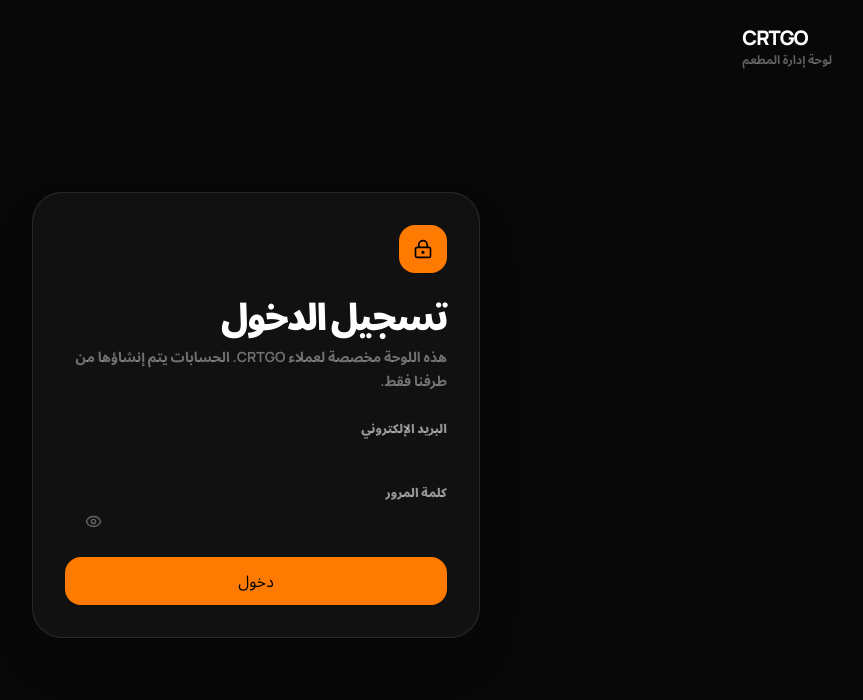
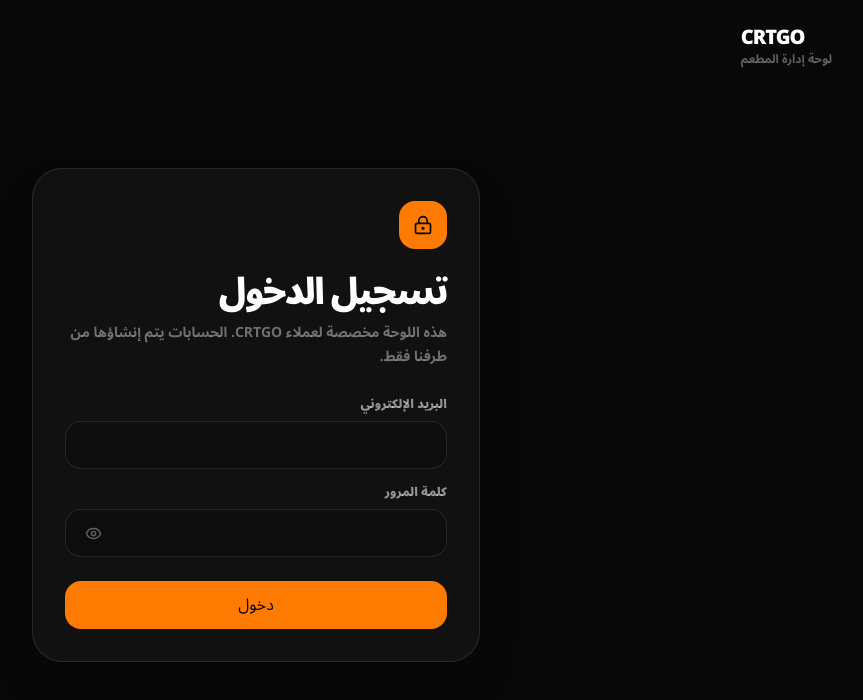
Before and after one commit to Khalil2000web/crtgo-admin, a React (Vite) app: page /login in a window 1280 px wide. Shown: the top 700 px of the page, without its empty margins (384-1247 px from the left). Built offline with nearby package versions, Linux system fonts and the light colour scheme; no server answers.

Commit message:
Polish Arabic dashboard base styles

```diff
--- a/src/index.css
+++ b/src/index.css
@@ -4,29 +4,33 @@
   box-sizing: border-box;
 }
 
-
 html,
 body,
 #root {
   width: 100%;
-  height: 100%;
-  overflow: hidden;
+  min-height: 100%;
+}
+
+html,
+body {
+  overflow-x: hidden;
 }
 
 body {
   margin: 0;
   background:
-    radial-gradient(circle at top left, rgba(255, 122, 0, 0.1), transparent 32rem),
-    radial-gradient(circle at bottom right, rgba(255, 255, 255, 0.06), transparent 28rem),
+    radial-gradient(circle at top left, rgba(255, 122, 0, 0.09), transparent 32rem),
+    radial-gradient(circle at bottom right, rgba(255, 255, 255, 0.045), transparent 28rem),
     #070707;
   color: white;
   font-family:
+    "Noto Sans Arabic",
+    "Tajawal",
     "Manrope",
-    "Noto Sans Arabic",
     ui-sans-serif,
     system-ui,
     sans-serif;
-    overscroll-behavior: none;
+  overscroll-behavior: none;
 }
 
 button,
@@ -46,11 +50,31 @@ a {
   color: black;
 }
 
+.input {
+  min-height: 3rem;
+  width: 100%;
+  border-radius: 1rem;
+  border: 1px solid rgba(255,255,255,.10);
+  background: rgba(0,0,0,.22);
+  padding-inline: .9rem;
+  color: white;
+  outline: none;
+  transition: border-color .18s ease, background .18s ease;
+}
 
+.input:focus {
+  border-color: rgba(255,122,0,.65);
+  background: rgba(0,0,0,.3);
+}
+
+.input::placeholder {
+  color: rgba(255,255,255,.22);
+}
 
 .no-scrollbar::-webkit-scrollbar {
   display: none;
 }
+
 .no-scrollbar {
   -ms-overflow-style: none;
   scrollbar-width: none;
```
